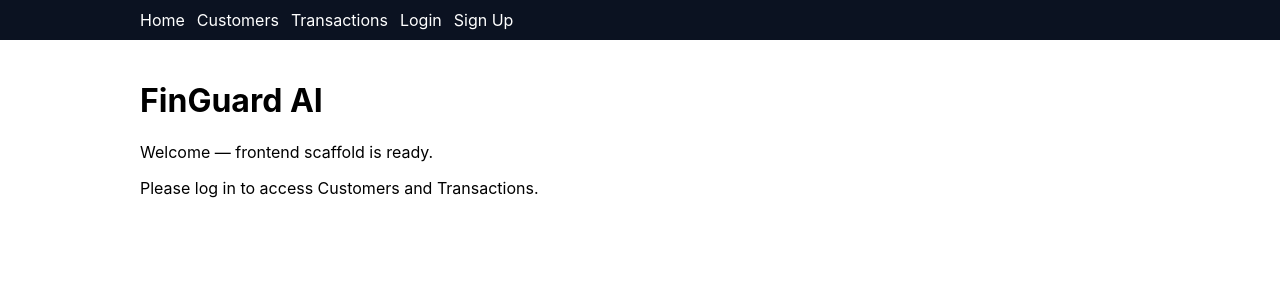
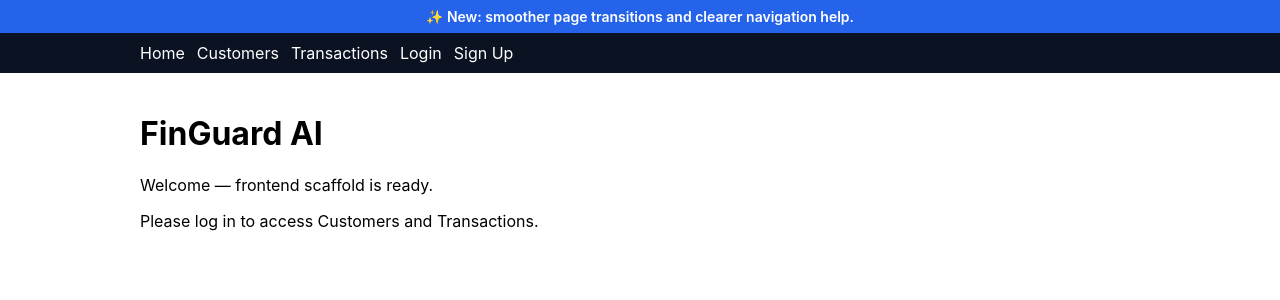
Before and after one commit to satish0595/finguard-ai, a React (Vite) app in the folder frontend/: page / in a window 1280 px wide. Shown: the top 300 px of the page. Built offline with nearby package versions, Linux system fonts and the light colour scheme; no server answers.

Commit message:
Add visible navigation banner

```diff
--- a/frontend/src/App.tsx
+++ b/frontend/src/App.tsx
@@ -22,6 +22,18 @@ function ScrollToTop() {
 export default function App() {
   return (
     <div>
+      <div
+        style={{
+          background: '#2563eb',
+          color: 'white',
+          padding: '8px 16px',
+          textAlign: 'center',
+          fontSize: '14px',
+          fontWeight: 600,
+        }}
+      >
+        ✨ New: smoother page transitions and clearer navigation help.
+      </div>
       <NavBar />
       <main style={{ padding: 20 }}>
         <ScrollToTop />
```
